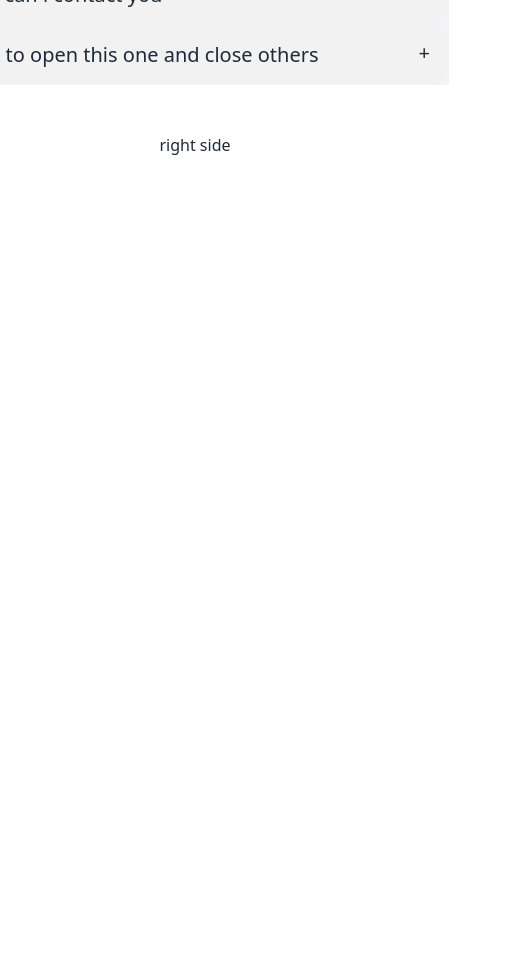
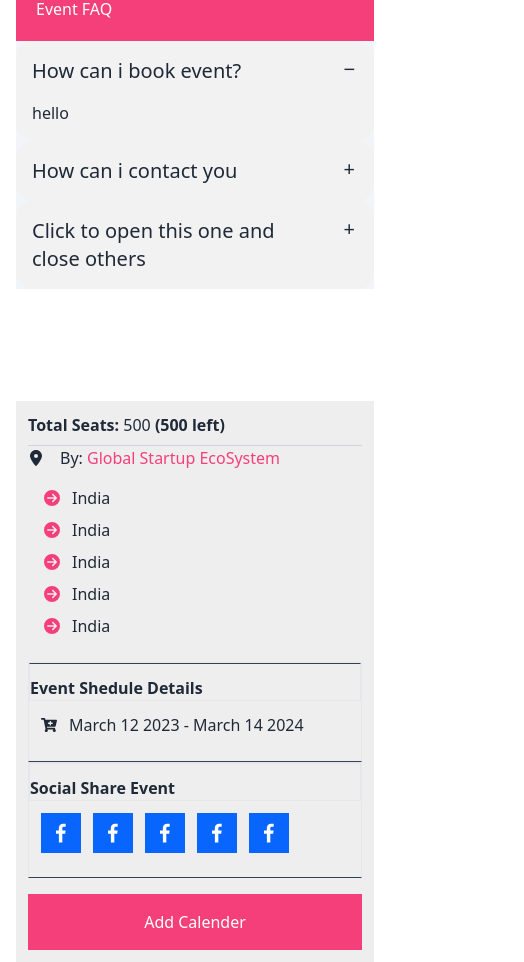
Before and after one commit to PropPioneers1/event-planet, a React (Vite) app in the folder client/: page /upcomingDetails/1 in a window 390 px wide. Shown: the part 2160-3122 px from the top of the page, 524 px wide, since content can reach past the window. Before the commit the page ends 2317 px from the top, so only its background shows below. Built offline with nearby package versions, Linux system fonts and the light colour scheme; no server answers.

Commit message:
added calender

```diff
--- a/client/package.json
+++ b/client/package.json
@@ -20,6 +20,7 @@
     "react-hot-toast": "^2.4.1",
     "react-icons": "^5.0.1",
     "react-router-dom": "^6.21.2",
+    "react-share": "^5.0.3",
     "react-spinners": "^0.13.8",
     "sort-by": "^1.2.0",
     "swiper": "^11.0.5"
--- a/client/src/pages/Home/HomeComponenets/UpComingEvent/UpcomingDetails.jsx
+++ b/client/src/pages/Home/HomeComponenets/UpComingEvent/UpcomingDetails.jsx
@@ -2,15 +2,25 @@ import { useEffect, useState } from "react";
 import { useParams } from "react-router-dom";
 import { FaLocationDot } from "react-icons/fa6";
 import { FaCartPlus } from "react-icons/fa";
+import { FaCircleArrowRight } from "react-icons/fa6";
 import Container from "../../../../components/ui/Container";
+import { FacebookIcon, FacebookShareButton } from "react-share";
 
 
 const UpcomingDetails = () => {
+  const shareUrl = 'https://www.facebook.com/'
   const img = 'https://i.ibb.co/fq6DWhd/Wedding.jpg'
     const {id} = useParams()
     const [loading,setLoading] = useState(false)
     const [cards,setCards] = useState({})
-    console.log(cards)
+    const [count,setCount] = useState(0)
+    const decrement = () => {
+      setCount(count - 1)
+    }
+    const increment = () => {
+      setCount(count + 1)
+    }
+
   useEffect(()=>{
     setLoading(true)
     fetch('../../../../../public/upcomingevent.json')
@@ -27,7 +37,8 @@ const UpcomingDetails = () => {
           <div className="pt-[100px]">
             {/* upcoming details: */}
             <div>
-              <div className="grid grid-cols-1 md:grid-cols-6 lg:gap-20 gap-12 place-items-center">
+              <div className="grid grid-cols-1 md:grid-cols-6 lg:gap-16 gap-12 ">
+                {/* left side */}
                 <div className="md:col-span-4 col-span-1">
                 <div className="left-side">
                   <div><h2 className=" text-5xl mb-5">{cards?.eventName}</h2></div>
@@ -104,11 +115,16 @@ const UpcomingDetails = () => {
                     <div className="bg-white h-[250px] text-black p-3">
                     <div className="mb-8 text-center">
                       <h2 className="mb-4">Adult</h2>
-                    <span className="bg-slate-300 p-3"> - </span><span className="bg-slate-300 p-3">2</span><span className="bg-slate-300 p-3">+</span>
+                    <span onClick={decrement} className="bg-slate-300 p-3"> - </span>
+                    <span className="bg-slate-300 p-3">{count}</span>
+                    <span onClick={increment} className="bg-slate-300 p-3">+</span>
                     </div>
+
                     <div className=" text-center">
                       <h2 className="mb-4">Child</h2>
-                    <span className="bg-slate-300 p-3"> - </span><span className="bg-slate-300 p-3">2</span><span className="bg-slate-300 p-3">+</span>
+                    <span onClick={decrement } className="bg-slate-300 p-3"> - </span>
+                    <span className="bg-slate-300 p-3">{count}</span>
+                    <span onClick={increment } className="bg-slate-300 p-3">+</span>
                     </div>
                       </div>
                     </div>
@@ -159,7 +175,90 @@ const UpcomingDetails = () => {
 
                 </div>
                 </div>
-                <div className="md:col-span-2 col-span-1">right side</div>
+                {/* right side */}
+                <div className="md:col-span-2 col-span-1 mt-16">
+                <div className="bg-neutral p-3">
+                  <div>
+                    <h2 className="border-b border-b-gray-300 pb-2"><span className="font-semibold">Total Seats:</span> 500 <span className="font-semibold">(500 left)</span></h2>
+                    <div className="flex items-center gap-4">
+                      <div>
+                        <FaLocationDot></FaLocationDot>
+                      </div>
+                      <div>
+                        <span>By: </span> <span className="text-primary">Global Startup EcoSystem </span>
+                      </div>
+                    </div>
+                    <div className="p-4 border-b-gray-600">
+                    <div className="flex items-center gap-3 mb-2">
+                    <div>
+                        <FaCircleArrowRight className=" text-primary"></FaCircleArrowRight>
+                    </div>
+                     <div>India</div>
+                    </div>
+                    <div className="flex items-center gap-3 mb-2">
+                    <div>
+                        <FaCircleArrowRight className=" text-primary"></FaCircleArrowRight>
+                    </div>
+                     <div>India</div>
+                    </div>
+                    <div className="flex items-center gap-3 mb-2">
+                    <div>
+                        <FaCircleArrowRight className=" text-primary"></FaCircleArrowRight>
+                    </div>
+                     <div>India</div>
+                    </div>
+                    <div className="flex items-center gap-3 mb-2">
+                    <div>
+                        <FaCircleArrowRight className=" text-primary"></FaCircleArrowRight>
+                    </div>
+                     <div>India</div>
+                    </div>
+                    <div className="flex items-center gap-3 pb-2 ">
+                    <div>
+                        <FaCircleArrowRight className=" text-primary"></FaCircleArrowRight>
+                    </div>
+                     <div>India</div>
+                    </div>
+                    </div>
+                    {/* event shedule */}
+                    <div className=" border border-b-slate-700 pb-3">
+                      <h2 className=" font-semibold border border-t-slate-700 pt-3">Event Shedule Details</h2>
+                      <div className="p-3">
+                      <div className="flex items-center gap-3">
+                        <FaCartPlus></FaCartPlus>
+                        <p>March 12 2023 - March 14 2024</p>
+                      </div>
+                      </div>
+                    </div>
+                    {/* Share this event */}
+                    <div className=" border border-b-slate-700 pb-3">
+                      <h2 className=" font-semibold border pt-3">Social Share Event</h2>
+                      <div className="p-3">
+                      <div className="flex items-center gap-3">
+                        <FacebookShareButton url={shareUrl}>
+                          <FacebookIcon size={40}></FacebookIcon>
+                        </FacebookShareButton>
+                        <FacebookShareButton url={shareUrl}>
+                          <FacebookIcon size={40}></FacebookIcon>
+                        </FacebookShareButton>
+                        <FacebookShareButton url={shareUrl}>
+                          <FacebookIcon size={40}></FacebookIcon>
+                        </FacebookShareButton>
+                        <FacebookShareButton url={shareUrl}>
+                          <FacebookIcon size={40}></FacebookIcon>
+                        </FacebookShareButton>
+                        <FacebookShareButton url={shareUrl}>
+                          <FacebookIcon size={40}></FacebookIcon>
+                        </FacebookShareButton>
+                      </div>
+                      </div>
+                    </div>
+                    {/* add calander  */}
+                    <div className="bg-primary p-4 text-center mt-4 font-medium text-white">Add Calender</div>
+                  </div>
+
+                </div>
+                </div>
               </div>
             </div>
         </div>
```
Also changed, not shown: 1 other file (tests, documents, lock files or other folders).
